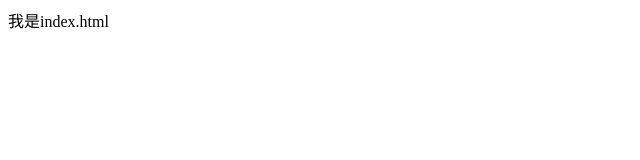
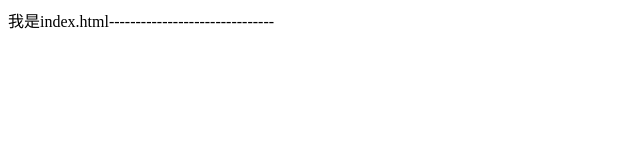
Before and after one commit to h1131796722/git-demo, a plain HTML site: page index.html in a window 1280 px wide. Shown: the full height of the page, 0-640 px from the left. Drawn offline with Linux system fonts and the light colour scheme.

Commit message:
A第二次提交

```diff
--- a/index.html
+++ b/index.html
@@ -8,7 +8,7 @@
 </head>
 
 <body>
-    我是index.html
+    我是index.html-------------------------------
 </body>
 
 </html>
```
